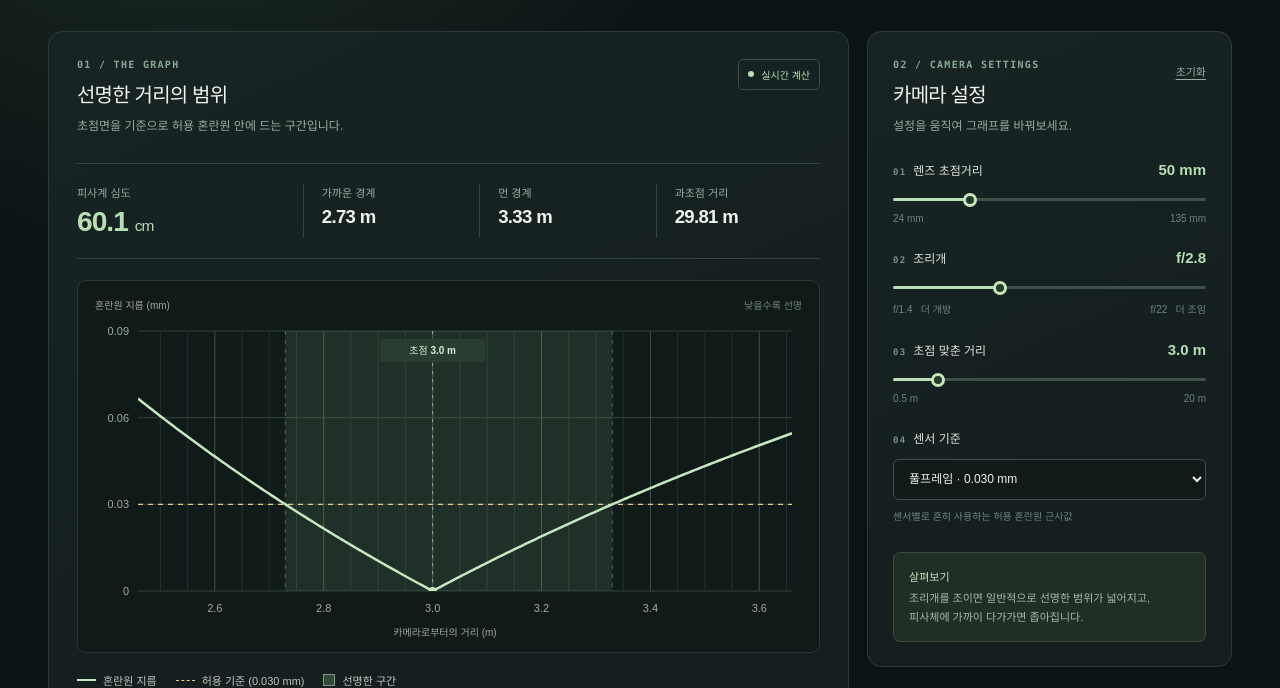
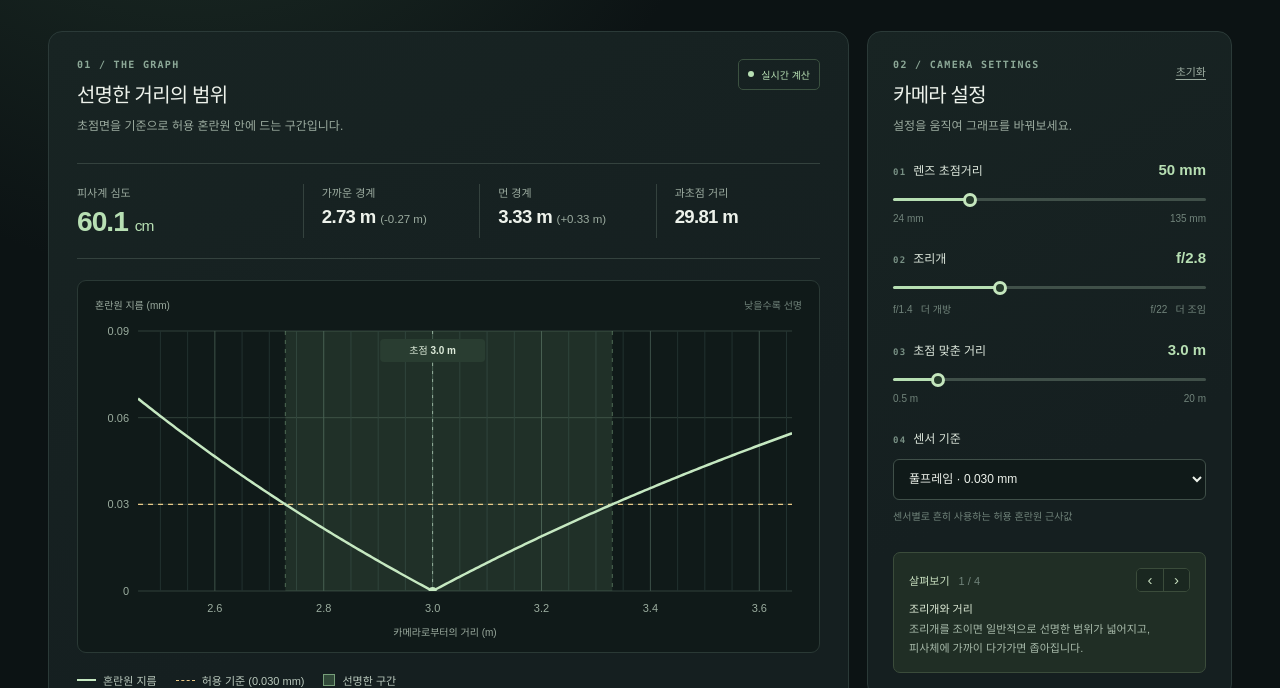
Before and after one commit to Appledayz/camera, a plain HTML site: page index.html in a window 1280 px wide. Shown: the part 264-952 px from the top of the page. Drawn offline with Linux system fonts and the light colour scheme.

Commit message:
Add tip carousel and focus offsets for DOF boundaries
- Add prev/next button group to the tips card with hyperfocal distance and other explanations
- Show near/far boundary offset from the focus distance, e.g. 2.73 m (-0.27 m)

Co-authored-by: Copilot <223556219+Copilot@users.noreply.github.com>

```diff
--- a/index.html
+++ b/index.html
@@ -367,8 +367,33 @@
       background: #202e25;
     }
 
-    .tip-title { margin: 0 0 5px; color: #c8dfbf; font-size: 11px; font-weight: 700; }
-    .tip p:last-child { margin: 0; color: #a7baaa; font-size: 11px; line-height: 1.7; word-break: keep-all; }
+    .tip-header { display: flex; justify-content: space-between; align-items: center; gap: 10px; margin-bottom: 8px; }
+    .tip-title { margin: 0; color: #c8dfbf; font-size: 11px; font-weight: 700; }
+    .tip-counter { margin-left: 6px; color: var(--faint); font-weight: 500; font-variant-numeric: tabular-nums; }
+    .tip-nav { display: inline-flex; flex: none; border: 1px solid #3b4c3b; border-radius: 5px; overflow: hidden; }
+    .tip-button {
+      width: 26px;
+      height: 22px;
+      padding: 0;
+      border: 0;
+      background: #1a2720;
+      color: #c8dfbf;
+      cursor: pointer;
+      font-size: 15px;
+      line-height: 1;
+    }
+    .tip-button + .tip-button { border-left: 1px solid #3b4c3b; }
+    .tip-button:hover { background: #2a3d2f; color: var(--text); }
+    .tip-subtitle { margin: 0 0 4px; color: #dce9d5; font-size: 11px; font-weight: 600; }
+    .tip-body { margin: 0; color: #a7baaa; font-size: 11px; line-height: 1.7; word-break: keep-all; }
+
+    .readout-delta {
+      color: var(--muted);
+      font-size: .62em;
+      font-weight: 500;
+      letter-spacing: 0;
+      white-space: nowrap;
+    }
 
     .footer {
       display: flex;
@@ -456,11 +481,11 @@
             </div>
             <div class="readout">
               <span class="readout-label">가까운 경계</span>
-              <span class="readout-value" id="near-value">—</span>
+              <span class="readout-value"><span id="near-value">—</span> <span class="readout-delta" id="near-delta"></span></span>
             </div>
             <div class="readout">
               <span class="readout-label">먼 경계</span>
-              <span class="readout-value" id="far-value">—</span>
+              <span class="readout-value"><span id="far-value">—</span> <span class="readout-delta" id="far-delta"></span></span>
             </div>
             <div class="readout">
               <span class="readout-label">과초점 거리</span>
@@ -538,10 +563,19 @@
               </div>
             </div>
 
-            <div class="tip">
-              <p class="tip-title">살펴보기</p>
-              <p>조리개를 조이면 일반적으로 선명한 범위가 넓어지고, 피사체에 가까이 다가가면 좁아집니다.</p>
-            </div>
+            <section class="tip" aria-roledescription="carousel" aria-labelledby="tip-heading">
+              <div class="tip-header">
+                <p class="tip-title" id="tip-heading">살펴보기 <span class="tip-counter" id="tip-counter" aria-live="polite"></span></p>
+                <div class="tip-nav" role="group" aria-label="살펴보기 넘기기">
+                  <button class="tip-button" type="button" id="tip-prev" aria-label="이전 내용">&#8249;</button>
+                  <button class="tip-button" type="button" id="tip-next" aria-label="다음 내용">&#8250;</button>
+                </div>
+              </div>
+              <div class="tip-slide" data-tip><p class="tip-subtitle">조리개와 거리</p><p class="tip-body">조리개를 조이면 일반적으로 선명한 범위가 넓어지고, 피사체에 가까이 다가가면 좁아집니다.</p></div>
+              <div class="tip-slide" data-tip hidden><p class="tip-subtitle">과초점 거리</p><p class="tip-body">과초점 거리에 초점을 맞추면 그 거리의 약 절반부터 무한대까지 선명하게 담깁니다. 풍경처럼 앞쪽과 먼 배경을 함께 선명하게 찍을 때 유용하며, 초점 맞춘 거리가 과초점 거리 이상이면 먼 경계가 무한대가 됩니다. 조리개를 조이거나 초점거리가 짧은 렌즈를 쓰면 과초점 거리가 가까워집니다.</p></div>
+              <div class="tip-slide" data-tip hidden><p class="tip-subtitle">앞뒤의 비대칭</p><p class="tip-body">선명한 범위는 초점면 앞보다 뒤쪽으로 더 길게 이어집니다. 가까운 경계와 먼 경계 옆의 괄호 값으로 초점에서 얼마나 떨어져 있는지 비교해 보세요.</p></div>
+              <div class="tip-slide" data-tip hidden><p class="tip-subtitle">렌즈 초점거리</p><p class="tip-body">같은 거리, 같은 조리개라도 초점거리가 긴 망원 렌즈일수록 피사계 심도가 얕아져 배경이 더 많이 흐려집니다.</p></div>
+            </section>
           </form>
         </aside>
       </div>
@@ -610,8 +644,17 @@
 
     function formatBoundary(value, depth) {
       if (!Number.isFinite(value)) return "∞";
-      const digits = depth < 0.01 ? 4 : depth < 0.1 ? 3 : 2;
-      return `${formatNumber(value, digits)} m`;
+      return `${formatNumber(value, boundaryDigits(depth))} m`;
+    }
+
+    function formatBoundaryDelta(delta, depth) {
+      if (!Number.isFinite(delta)) return "(+∞)";
+      const sign = delta < 0 ? "-" : "+";
+      return `(${sign}${formatNumber(Math.abs(delta), boundaryDigits(depth))} m)`;
+    }
+
+    function boundaryDigits(depth) {
+      return depth < 0.01 ? 4 : depth < 0.1 ? 3 : 2;
     }
 
     function formatCircle(value) {
@@ -747,11 +790,26 @@
       document.getElementById("depth-unit").textContent = depth.unit;
       document.getElementById("near-value").textContent = formatBoundary(result.near, result.depth);
       document.getElementById("far-value").textContent = formatBoundary(result.far, result.depth);
+      document.getElementById("near-delta").textContent = formatBoundaryDelta(result.near - settings.focus, result.depth);
+      document.getElementById("far-delta").textContent = formatBoundaryDelta(result.far - settings.focus, result.depth);
       document.getElementById("hyperfocal-value").textContent = `${formatNumber(result.hyperfocal, 2)} m`;
       document.getElementById("threshold-label").textContent = `허용 기준 (${settings.circle.toFixed(3)} mm)`;
       [focalInput, apertureInput, focusInput].forEach(setRangeProgress);
       drawChart(settings, result);
     }
+
+    const tipSlides = Array.from(document.querySelectorAll("[data-tip]"));
+    let tipIndex = 0;
+
+    function showTip(index) {
+      tipIndex = (index + tipSlides.length) % tipSlides.length;
+      tipSlides.forEach((slide, slideIndex) => { slide.hidden = slideIndex !== tipIndex; });
+      document.getElementById("tip-counter").textContent = `${tipIndex + 1} / ${tipSlides.length}`;
+    }
+
+    document.getElementById("tip-prev").addEventListener("click", () => showTip(tipIndex - 1));
+    document.getElementById("tip-next").addEventListener("click", () => showTip(tipIndex + 1));
+    showTip(0);
 
     form.addEventListener("input", render);
     form.addEventListener("reset", () => requestAnimationFrame(render));
```
